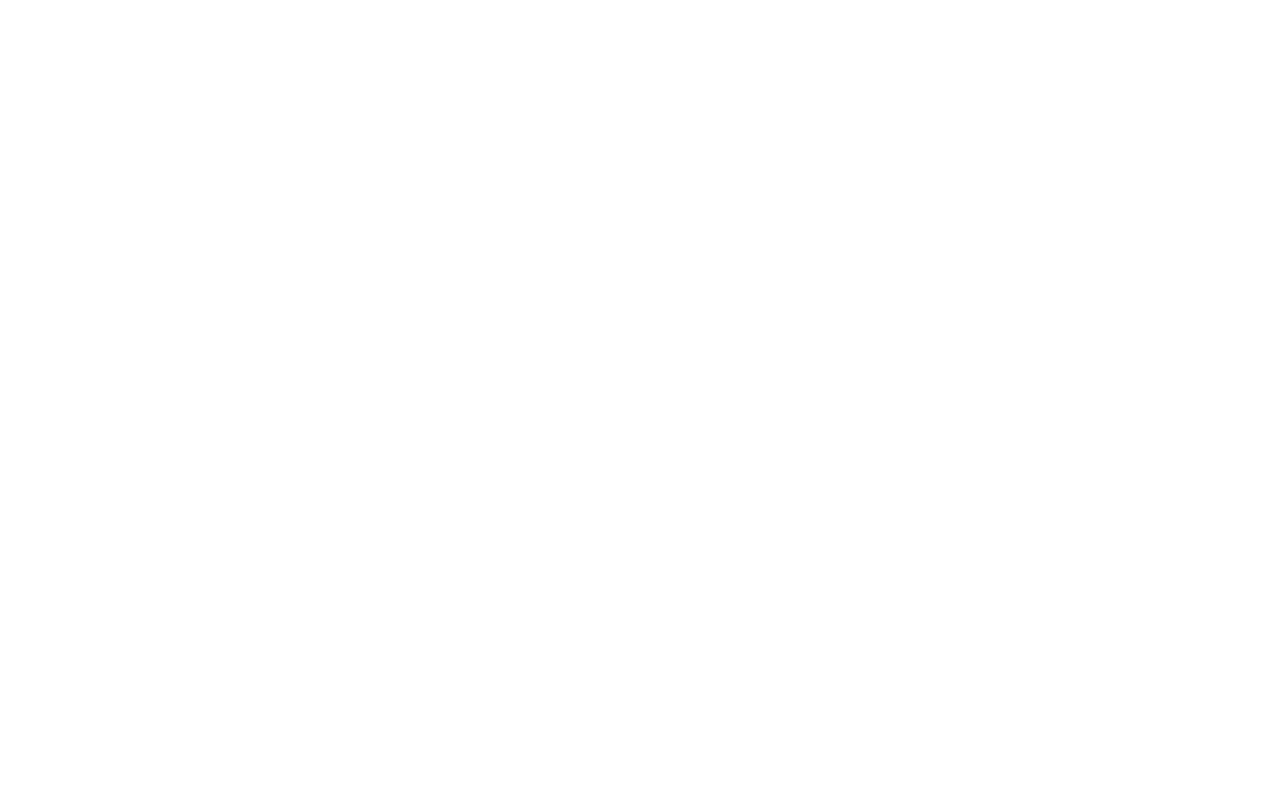
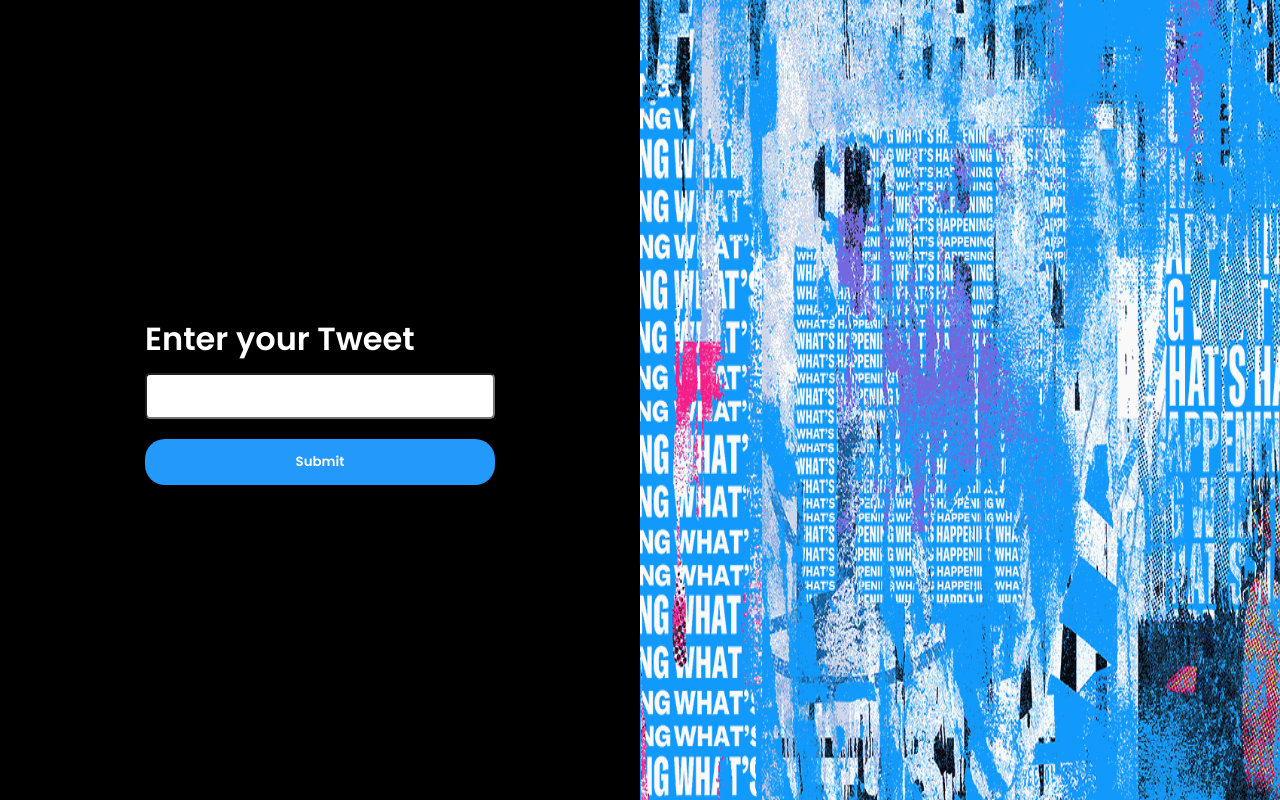
Before and after one commit to adarshajit/Depression-Recognizer-for-Twitter, a React (Create React App) app in the folder frontend/: page /tweet in a window 1280 px wide. Built offline with nearby package versions, Linux system fonts and the light colour scheme.

Commit message:
login pages added 🦾

```diff
--- a/frontend/src/App.js
+++ b/frontend/src/App.js
@@ -3,6 +3,9 @@ import "./App.css";
 import { BrowserRouter as Router, Route, Switch } from "react-router-dom";
 import Home from "./pages/Home";
 import Dashboard from "./pages/Dashboard";
+import TwitterHandle from "./pages/TwitterHandle";
+import Tweet from "./pages/Tweet";
+import Keywords from "./pages/keywords";
 
 const App = () => {
   return (
@@ -10,6 +13,9 @@ const App = () => {
       <Router>
         <Switch>
           <Route path="/" exact component={Home} />
+          <Route path="/twitterHandle" component={TwitterHandle} />
+          <Route path="/tweet" component={Tweet} />
+          <Route path="/keywords" component={Keywords} />
           <Route path="/user" component={Dashboard} />
         </Switch>
       </Router>
--- a/frontend/src/pages/Dashboard/UserInfo/UserElements.js
+++ b/frontend/src/pages/Dashboard/UserInfo/UserElements.js
@@ -3,7 +3,7 @@ import styled from "styled-components";
 export const GridContainer = styled.div`
   display: grid;
   margin: 10px;
-  grid-gap: 10px;
+  grid-gap: 40px;
   grid-template-columns: repeat(auto-fit, minmax(280px, 1fr));
 `;
 
@@ -12,14 +12,26 @@ export const AccountSummary = styled.div`
   height: 400px;
   border-radius: 10px;
 `;
+
+export const Data = styled.div`
+  border-radius: 10px;
+  display: grid;
+  grid-template-rows: 1fr 1fr;
+`;
+
+export const Number = styled.div`
+  background-color: #dee0ef;
+  border-radius: 10px;
+  margin-bottom: 10px;
+  height: 195px;
+
+  @media screen and (max-width: 768px) {
+    height: 140px;
+  }
+`;
+
 export const RecentTweets = styled.div`
   background-color: #1f93ff;
-  height: 400px;
-  border-radius: 10px;
-`;
-
-export const Data = styled.div`
-  background-color: #dee0ef;
   height: 400px;
   border-radius: 10px;
 `;
--- a/frontend/src/pages/Dashboard/UserInfo/index.js
+++ b/frontend/src/pages/Dashboard/UserInfo/index.js
@@ -6,17 +6,21 @@ import {
   RecentTweets,
   Data,
   OtherData,
+  Number,
 } from "./UserElements";
 
 const UserInfo = () => {
   return (
     <>
       <GridContainer>
-        <AccountSummary>rr</AccountSummary>
-        <Data>6363</Data>
-        <RecentTweets>ww</RecentTweets>
+        <AccountSummary>AccountSummary</AccountSummary>
+        <Data>
+          <Number>23</Number>
+          <Number>23</Number>
+        </Data>
+        <RecentTweets>Recent Tweets</RecentTweets>
       </GridContainer>
-      <OtherData>2u2u</OtherData>
+      <OtherData>Analytics</OtherData>
     </>
   );
 };
--- a/frontend/src/pages/Home/index.js
+++ b/frontend/src/pages/Home/index.js
@@ -23,7 +23,7 @@ const Home = () => {
           <H1>Depression Recogniser</H1>
           <P>Check the presence of depression among the following</P>
           <BoxGrid>
-            <LinkB to="/user">
+            <LinkB to="/twitterHandle">
               <Box>
                 <BoxItems>
                   <UserIcon />
@@ -31,18 +31,22 @@ const Home = () => {
                 </BoxItems>
               </Box>
             </LinkB>
+            <LinkB to="/tweet">
               <Box>
                 <BoxItems>
                   <QuillIcon />
                   <Text>Tweet</Text>
                 </BoxItems>
               </Box>
+            </LinkB>
+            <LinkB to="/keywords">
               <Box>
                 <BoxItems>
                   <KeyIcon />
                   <Text>Keywords</Text>
                 </BoxItems>
               </Box>
+            </LinkB>
           </BoxGrid>
         </HomeContainer>
       </HomeWrapper>
--- /dev/null
+++ b/frontend/src/pages/Tweet/TweetElements.js
@@ -0,0 +1,60 @@
+import styled from "styled-components";
+
+export const GridContainer = styled.div`
+  display: grid;
+  grid-template-columns: 1fr 1fr;
+  height: 100vh;
+
+  @media screen and (max-width: 1024px) {
+    grid-template-columns: 1fr;
+  }
+`;
+
+export const Login = styled.div`
+  display: flex;
+  flex-direction: column;
+  justify-content: center;
+  align-items: center;
+  background-color: #000;
+  width: 100%;
+  height: 100%;
+`;
+
+export const Form = styled.form`
+  max-width: 350px;
+  max-height: 500px;
+
+  @media screen and (max-width: 1024px) {
+    margin: 40px 0 40px 0;
+  }
+`;
+
+export const Img = styled.img`
+  width: 100%;
+  height: 100%;
+`;
+
+export const P = styled.p`
+  font-size: 32px;
+  font-weight: 600;
+  color: #fff;
+  margin-bottom: 10px;
+`;
+
+export const Input = styled.input`
+  width: 350px;
+  height: 46px;
+  border-radius: 5px;
+  margin-bottom: 20px;
+`;
+
+export const Button = styled.button`
+  width: 350px;
+  height: 46px;
+  background-color: #239afb;
+  border-radius: 20px;
+  border-style: none;
+  color: #fff;
+  cursor: pointer;
+  font-weight: 600;
+`;
--- /dev/null
+++ b/frontend/src/pages/Tweet/index.js
@@ -0,0 +1,31 @@
+import React from "react";
+import {
+  GridContainer,
+  Login,
+  Img,
+  P,
+  Form,
+  Input,
+  Button,
+} from "./TweetElements";
+
+import Banner from "../../assets/wallpaper.png";
+
+const Tweet = () => {
+  return (
+    <>
+      <GridContainer>
+        <Login>
+          <Form>
+            <P>Enter your Tweet</P>
+            <Input />
+            <Button>Submit</Button>
+          </Form>
+        </Login>
+        <Img src={Banner} alt="twitter banner" />
+      </GridContainer>
+    </>
+  );
+};
+
+export default Tweet;
--- /dev/null
+++ b/frontend/src/pages/TwitterHandle/HandleElements.js
@@ -0,0 +1,60 @@
+import styled from "styled-components";
+
+export const GridContainer = styled.div`
+  display: grid;
+  grid-template-columns: 1fr 1fr;
+  height: 100vh;
+
+  @media screen and (max-width: 1024px) {
+    grid-template-columns: 1fr;
+  }
+`;
+
+export const Login = styled.div`
+  display: flex;
+  flex-direction: column;
+  justify-content: center;
+  align-items: center;
+  background-color: #000;
+  width: 100%;
+  height: 100%;
+`;
+
+export const Form = styled.form`
+  max-width: 350px;
+  max-height: 500px;
+
+  @media screen and (max-width: 1024px) {
+    margin: 40px 0 40px 0;
+  }
+`;
+
+export const Img = styled.img`
+  width: 100%;
+  height: 100%;
+`;
+
+export const P = styled.p`
+  font-size: 32px;
+  font-weight: 600;
+  color: #fff;
+  margin-bottom: 10px;
+`;
+
+export const Input = styled.input`
+  width: 350px;
+  height: 46px;
+  border-radius: 5px;
+  margin-bottom: 20px;
+`;
+
+export const Button = styled.button`
+  width: 350px;
+  height: 46px;
+  background-color: #239afb;
+  border-radius: 20px;
+  border-style: none;
+  color: #fff;
+  cursor: pointer;
+  font-weight: 600;
+`;
--- /dev/null
+++ b/frontend/src/pages/TwitterHandle/index.js
@@ -0,0 +1,30 @@
+import React from "react";
+import {
+  GridContainer,
+  Login,
+  Img,
+  P,
+  Form,
+  Input,
+  Button,
+} from "./HandleElements";
+import Banner from "../../assets/wallpaper.png";
+
+const UserId = () => {
+  return (
+    <>
+      <GridContainer>
+        <Login>
+          <Form>
+            <P>Enter your Twitter Handle</P>
+            <Input />
+            <Button>Submit</Button>
+          </Form>
+        </Login>
+        <Img src={Banner} alt="twitter banner" />
+      </GridContainer>
+    </>
+  );
+};
+
+export default UserId;
--- /dev/null
+++ b/frontend/src/pages/keywords/KeywordElements.js
@@ -0,0 +1,60 @@
+import styled from "styled-components";
+
+export const GridContainer = styled.div`
+  display: grid;
+  grid-template-columns: 1fr 1fr;
+  height: 100vh;
+
+  @media screen and (max-width: 1024px) {
+    grid-template-columns: 1fr;
+  }
+`;
+
+export const Login = styled.div`
+  display: flex;
+  flex-direction: column;
+  justify-content: center;
+  align-items: center;
+  background-color: #000;
+  width: 100%;
+  height: 100%;
+`;
+
+export const Form = styled.form`
+  max-width: 350px;
+  max-height: 500px;
+
+  @media screen and (max-width: 1024px) {
+    margin: 40px 0 40px 0;
+  }
+`;
+
+export const Img = styled.img`
+  width: 100%;
+  height: 100%;
+`;
+
+export const P = styled.p`
+  font-size: 32px;
+  font-weight: 600;
+  color: #fff;
+  margin-bottom: 10px;
+`;
+
+export const Input = styled.input`
+  width: 350px;
+  height: 46px;
+  border-radius: 5px;
+  margin-bottom: 20px;
+`;
+
+export const Button = styled.button`
+  width: 350px;
+  height: 46px;
+  background-color: #239afb;
+  border-radius: 20px;
+  border-style: none;
+  color: #fff;
+  cursor: pointer;
+  font-weight: 600;
+`;
--- /dev/null
+++ b/frontend/src/pages/keywords/index.js
@@ -0,0 +1,30 @@
+import React from "react";
+import {
+  GridContainer,
+  Login,
+  Img,
+  P,
+  Form,
+  Input,
+  Button,
+} from "./KeywordElements";
+import Banner from "../../assets/wallpaper.png";
+
+const Keywords = () => {
+  return (
+    <>
+      <GridContainer>
+        <Login>
+          <Form>
+            <P>Enter your Keyword</P>
+            <Input />
+            <Button>Submit</Button>
+          </Form>
+        </Login>
+        <Img src={Banner} alt="twitter banner" />
+      </GridContainer>
+    </>
+  );
+};
+
+export default Keywords;
```
Lines whose indentation alone changed are shown as unchanged.
